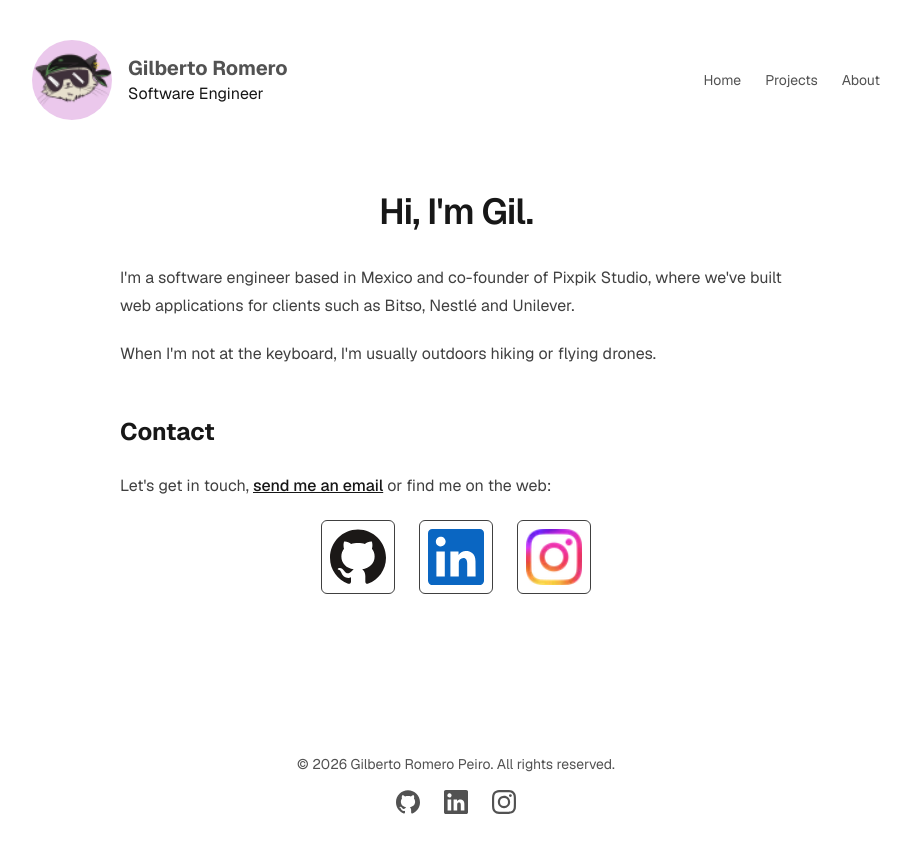
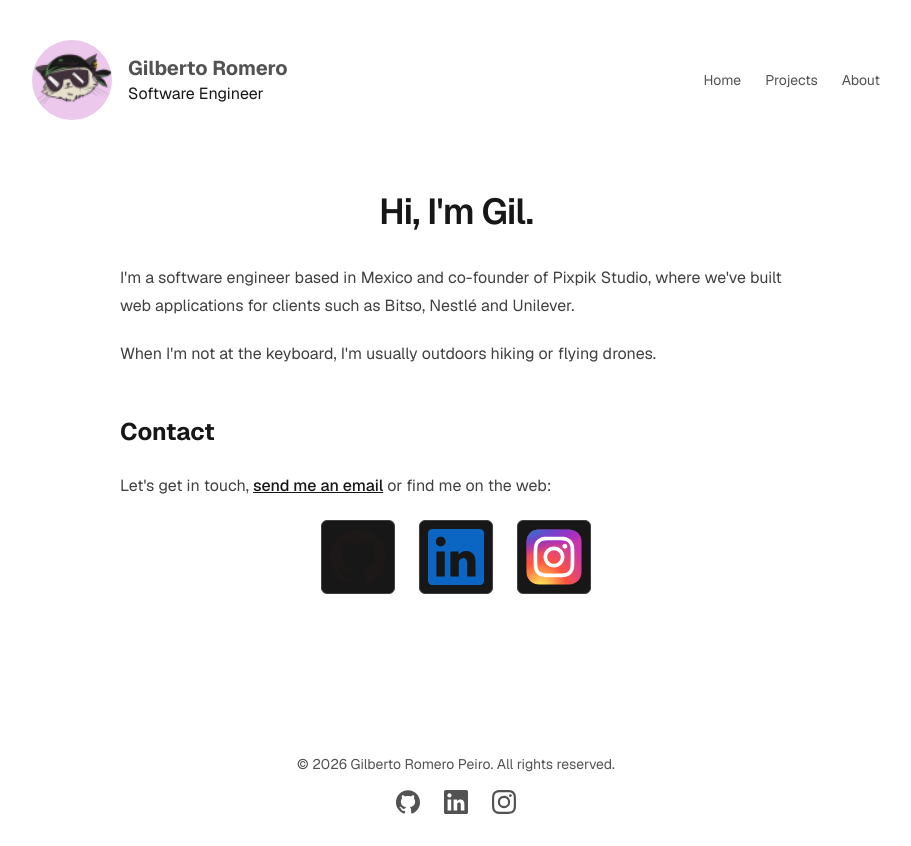
Before and after one commit to gilbertoromero/simplified-portfolio, a Next.js app: page /about in a window 1280 px wide. Shown: the whole page, without its empty margins (184-1095 px from the left). Built offline with nearby package versions, Linux system fonts and the light colour scheme.

Commit message:
about clean up

```diff
--- a/src/app/globals.css
+++ b/src/app/globals.css
@@ -1,4 +1,4 @@
-@import "tailwindcss";
+@import 'tailwindcss';
 @plugin "@tailwindcss/typography";
 
 :root {
--- a/src/components/social-button.tsx
+++ b/src/components/social-button.tsx
@@ -21,7 +21,7 @@ export function SocialButton({
   return (
     <a
       href={href}
-      className="group not-prose no-underline border rounded-md p-2"
+      className="group not-prose no-underline border rounded-md bg-foreground p-2"
     >
       <div className="flex items-center">
         {image ? (
@@ -33,11 +33,11 @@ export function SocialButton({
             className="size-14"
           />
         ) : (
-          <span style={{ color: iconColor }}>
-            <Icon className="size-14 shrink-0" />
+          <span className="shrink-0" style={{ color: iconColor }}>
+            <Icon className="size-14" />
           </span>
         )}
-        <div className="grid grid-cols-[0fr] group-hover:grid-cols-[1fr]  transition-all">
+        <div className="grid grid-cols-[0fr] text-background group-hover:grid-cols-[1fr] transition-all">
           <div className="min-w-0 overflow-hidden whitespace-nowrap opacity-0 group-hover:opacity-100 group-hover:pl-3">
             <p className="text-lg font-medium">{name}</p>
             <p>{handle}</p>
--- a/src/data/site.ts
+++ b/src/data/site.ts
@@ -27,7 +27,7 @@ export const socials = [
     handle: '@gilbertopeiro',
     href: links.instagram,
     icon: Icons.Instagram,
-    image: '/instagram-96x96.webp',
+    image: '/instagram-logo.svg',
   },
 ]
 
```
Also changed, not shown: public/instagram-96x96.webp (deleted), public/instagram-logo.svg (added).
